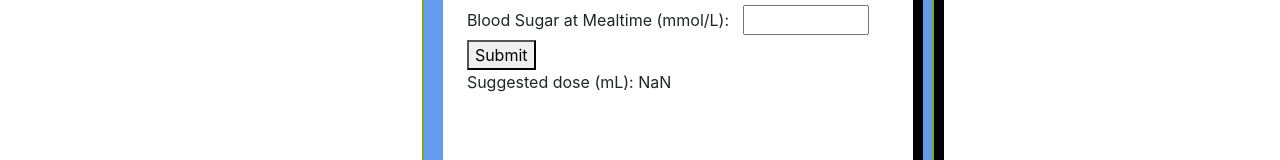
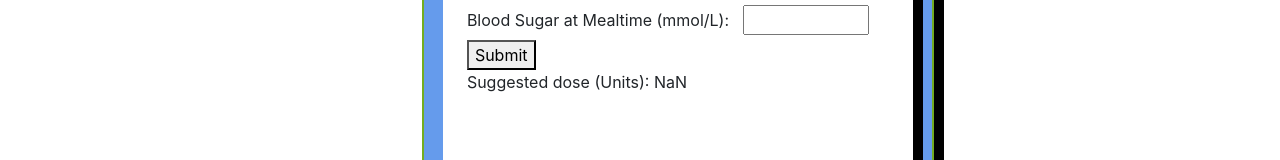
Before and after one commit to samhaile7/SugarSync_Insulin_Tracker_Application, a Vue app in the folder vue/: page /insulinmealdevice in a window 1280 px wide. Shown: the part 223-383 px from the top of the page. Built offline with nearby package versions, Linux system fonts and the light colour scheme.

Commit message:
changed rounding to two decimal places

```diff
--- a/vue/src/components/MealLog.vue
+++ b/vue/src/components/MealLog.vue
@@ -17,7 +17,7 @@
 
 
 
-    <p>Suggested dose (mL): {{calculatedDoseFromServer}}</p>
+    <p>Suggested dose (Units): {{calculatedDoseFromServer.toFixed(2)}}</p>
 
 
 
```
Also changed, not shown: 1 other file (tests, documents, lock files or other folders).
